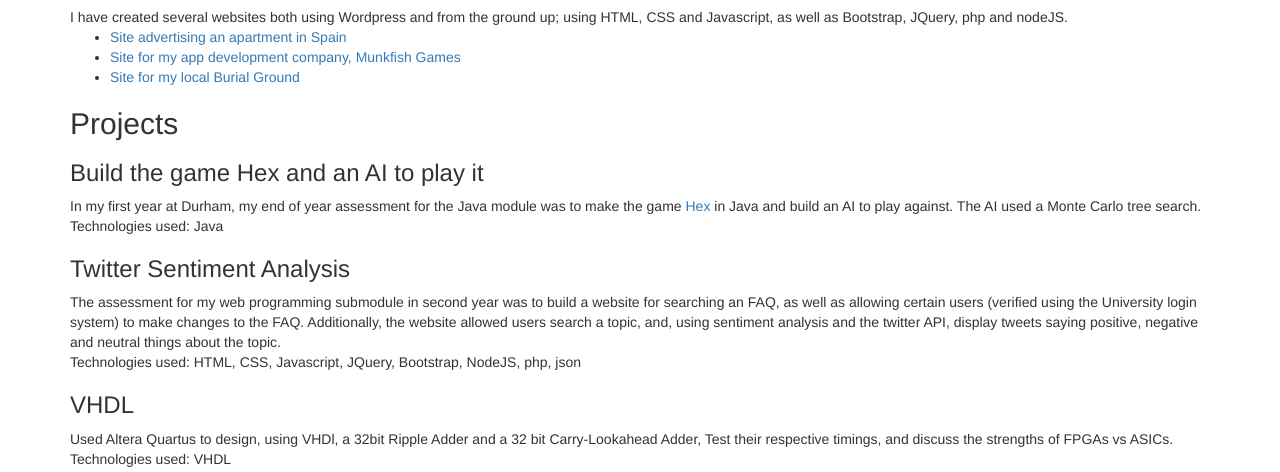
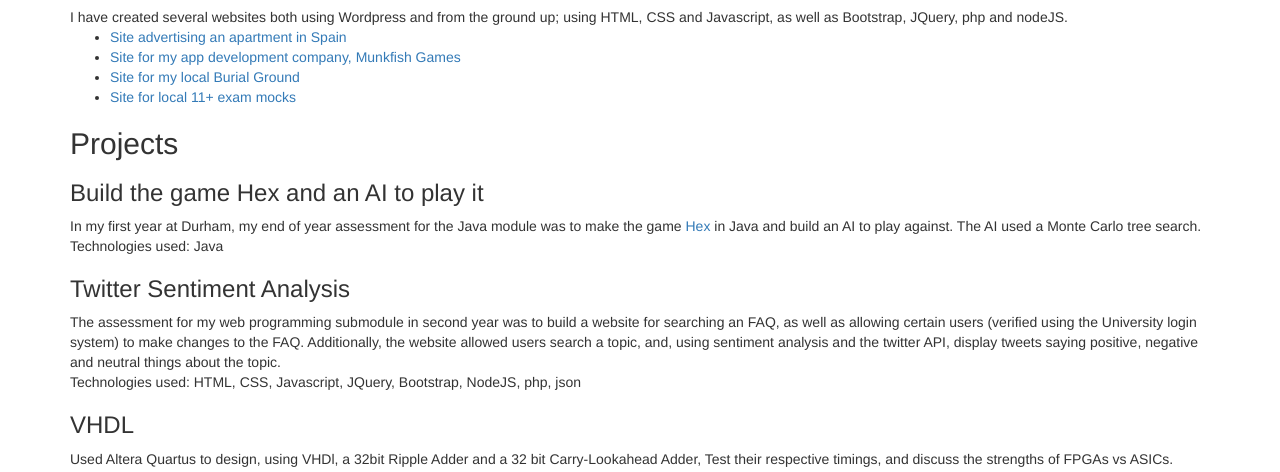
Before and after one commit to GullifordGraveyard/ElliotMoffatt.github.io, a plain HTML site: page index.html in a window 1280 px wide. Shown: the part 317-789 px from the top of the page. Drawn offline with nearby package versions, Linux system fonts and the light colour scheme.

Commit message:
added website to list

```diff
--- a/index.html
+++ b/index.html
@@ -37,6 +37,7 @@ I have created several websites both using Wordpress and from the ground up; usi
 <li><a href="https://turmalinacalp.wordpress.com/">Site advertising an apartment in Spain</a></li>
 <li><a href="http://www.munkfishgames.com/">Site for my app development company, Munkfish Games</a></li>
 <li><a href="https://fogbg.org.uk/">Site for my local Burial Ground</a></li>
+<li><a href="https://lympstone11plus.co.uk/">Site for local 11+ exam mocks</a></li>
 </ul>
 
 <h2>Projects<h2>
```
